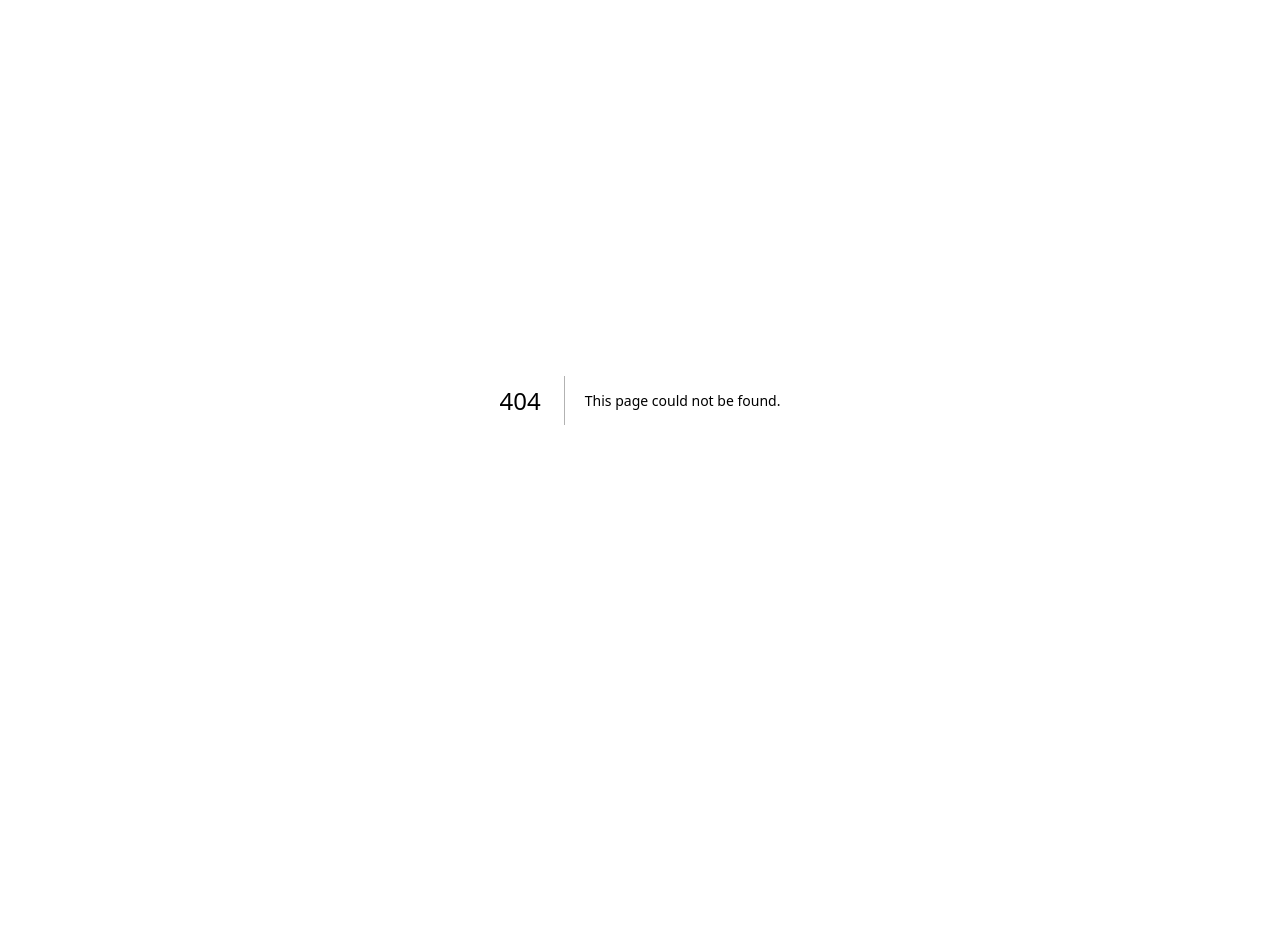
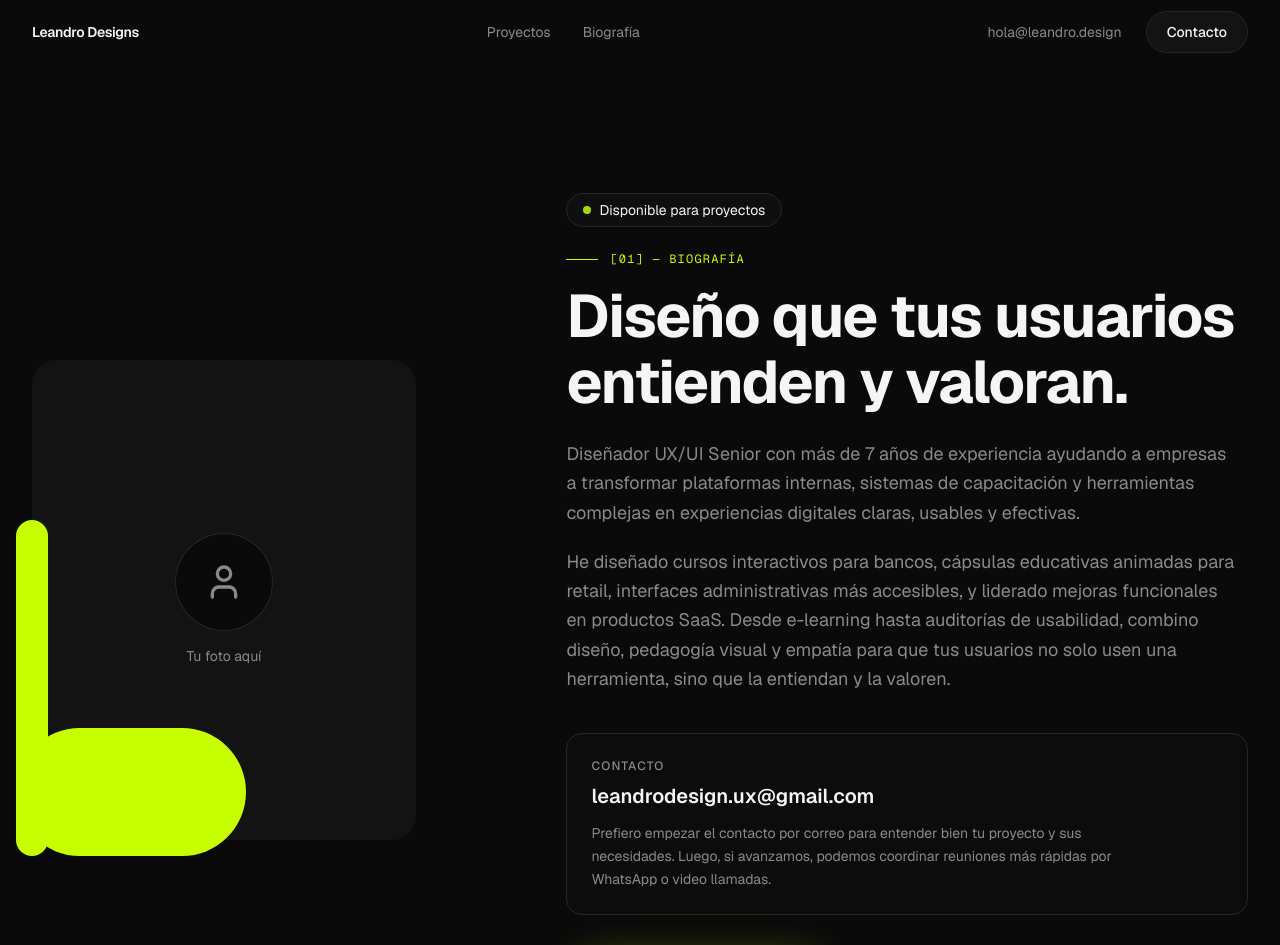
Before and after one commit to leandrodesignux-ux/Leandrobalbian, a Next.js app: page /biografia in a window 1280 px wide. Before the commit this address had no page. Shown: the top 945 px of the page. Before the commit the page ends 800 px from the top, so only its background shows below. Built offline with nearby package versions, Linux system fonts and the light colour scheme.

Commit message:
feat: add Biografia page with L-frame photo layout

```diff
--- /dev/null
+++ b/src/app/biografia/page.tsx
@@ -0,0 +1,21 @@
+import { Navbar } from "@/components/layout/Navbar";
+import { Footer } from "@/components/layout/Footer";
+import { BiografiaSection } from "@/components/sections/Biografia";
+
+export const metadata = {
+  title: "Biografía — Leandro Balbian",
+  description:
+    "Diseñador UX/UI Senior con más de 7 años de experiencia transformando plataformas complejas en experiencias claras.",
+};
+
+export default function BiografiaPage() {
+  return (
+    <>
+      <Navbar />
+      <main className="flex flex-1 flex-col">
+        <BiografiaSection />
+      </main>
+      <Footer />
+    </>
+  );
+}
--- a/src/components/layout/Navbar.tsx
+++ b/src/components/layout/Navbar.tsx
@@ -9,7 +9,7 @@ import Link from "next/link";
 
 const navLinks = [
   { label: "Proyectos", href: "#proyectos" },
-  { label: "Biografía", href: "#biografia" },
+  { label: "Biografía", href: "/biografia" },
 ];
 
 export function Navbar() {
--- /dev/null
+++ b/src/components/sections/Biografia.tsx
@@ -0,0 +1,162 @@
+"use client";
+
+import { Container } from "@/components/ui/Container";
+import { fadeUp, staggerContainer, viewportOnce } from "@/lib/motion";
+import { motion } from "framer-motion";
+import { ArrowUpRight, User } from "lucide-react";
+
+const drawLine = {
+  hidden: { scaleX: 0, originX: 0 },
+  visible: {
+    scaleX: 1,
+    transition: { duration: 0.8, ease: [0.16, 1, 0.3, 1] as const },
+  },
+};
+
+const drawVerticalLine = {
+  hidden: { scaleY: 0, originY: 1 },
+  visible: {
+    scaleY: 1,
+    transition: { duration: 0.8, delay: 0.15, ease: [0.16, 1, 0.3, 1] as const },
+  },
+};
+
+export function BiografiaSection() {
+  return (
+    <section className="relative flex flex-1 items-center py-24 md:py-32">
+      <Container>
+        <div className="grid items-center gap-12 lg:grid-cols-[2fr_3fr] lg:gap-20">
+          {/* Photo with L-frame */}
+          <motion.div
+            className="relative mx-auto w-full max-w-sm lg:mx-0"
+            initial="hidden"
+            whileInView="visible"
+            viewport={viewportOnce}
+          >
+            <motion.div
+              className="relative aspect-[4/5] overflow-hidden rounded-3xl bg-elevated"
+              initial={{ opacity: 0, scale: 0.96 }}
+              whileInView={{ opacity: 1, scale: 1 }}
+              viewport={viewportOnce}
+              transition={{ duration: 0.7, ease: [0.16, 1, 0.3, 1] }}
+            >
+              {/* Placeholder avatar */}
+              <div className="flex h-full w-full flex-col items-center justify-center gap-4 text-secondary">
+                <span className="flex h-24 w-24 items-center justify-center rounded-full bg-bg ring-1 ring-border">
+                  <User className="h-10 w-10" />
+                </span>
+                <span className="text-sm">Tu foto aquí</span>
+              </div>
+            </motion.div>
+
+            {/* L-frame */}
+            <motion.div
+              className="absolute -bottom-3 -left-3 h-24 w-[60%] rounded-full bg-accent md:-bottom-4 md:-left-4 md:h-32"
+              variants={drawLine}
+            />
+            <motion.div
+              className="absolute -bottom-3 -left-3 h-[70%] w-6 rounded-full bg-accent md:-bottom-4 md:-left-4 md:w-8"
+              variants={drawVerticalLine}
+            />
+          </motion.div>
+
+          {/* Text column */}
+          <motion.div
+            initial="hidden"
+            whileInView="visible"
+            viewport={viewportOnce}
+            variants={staggerContainer}
+          >
+            {/* Availability badge */}
+            <motion.div
+              variants={fadeUp}
+              className="mb-6 inline-flex items-center gap-2 rounded-full border border-border bg-elevated/60 px-4 py-1.5 text-sm text-primary"
+            >
+              <span className="h-2 w-2 animate-pulse rounded-full bg-accent" />
+              Disponible para proyectos
+            </motion.div>
+
+            {/* Label */}
+            <motion.div
+              variants={fadeUp}
+              className="mb-4 flex items-center gap-3"
+            >
+              <span className="h-px w-8 bg-accent" />
+              <span className="font-mono text-xs uppercase tracking-widest text-accent">
+                [01] — Biografía
+              </span>
+            </motion.div>
+
+            {/* Headline */}
+            <motion.h1
+              variants={fadeUp}
+              className="text-balance text-3xl font-bold leading-[1.1] tracking-tight text-primary sm:text-4xl md:text-5xl lg:text-6xl"
+            >
+              Diseño que tus usuarios entienden y valoran.
+            </motion.h1>
+
+            {/* Paragraphs */}
+            <motion.p
+              variants={fadeUp}
+              className="mt-6 max-w-2xl text-base leading-relaxed text-secondary md:text-lg"
+            >
+              Diseñador UX/UI Senior con más de 7 años de experiencia ayudando a
+              empresas a transformar plataformas internas, sistemas de
+              capacitación y herramientas complejas en experiencias digitales
+              claras, usables y efectivas.
+            </motion.p>
+
+            <motion.p
+              variants={fadeUp}
+              className="mt-5 max-w-2xl text-base leading-relaxed text-secondary md:text-lg"
+            >
+              He diseñado cursos interactivos para bancos, cápsulas educativas
+              animadas para retail, interfaces administrativas más accesibles, y
+              liderado mejoras funcionales en productos SaaS. Desde e-learning
+              hasta auditorías de usabilidad, combino diseño, pedagogía visual y
+              empatía para que tus usuarios no solo usen una herramienta, sino
+              que la entiendan y la valoren.
+            </motion.p>
+
+            {/* Contact block */}
+            <motion.div
+              variants={fadeUp}
+              className="mt-10 rounded-2xl border border-border bg-elevated/30 p-5 sm:p-6"
+            >
+              <p className="text-xs font-medium uppercase tracking-widest text-secondary">
+                Contacto
+              </p>
+              <a
+                href="mailto:leandrodesign.ux@gmail.com"
+                className="mt-2 block text-lg font-semibold text-primary transition-colors hover:text-accent sm:text-xl"
+              >
+                leandrodesign.ux@gmail.com
+              </a>
+              <p className="mt-3 max-w-xl text-sm leading-relaxed text-secondary">
+                Prefiero empezar el contacto por correo para entender bien tu
+                proyecto y sus necesidades. Luego, si avanzamos, podemos
+                coordinar reuniones más rápidas por WhatsApp o video llamadas.
+              </p>
+            </motion.div>
+
+            {/* CTA */}
+            <motion.a
+              variants={fadeUp}
+              href="https://forms.gle/uyrXzkoKfmhKomzMA"
+              target="_blank"
+              rel="noopener noreferrer"
+              className="group mt-8 inline-flex items-center gap-3 rounded-full bg-accent px-6 py-3.5 text-sm font-semibold text-bg shadow-[0_0_40px_-12px_rgba(200,255,0,0.35)] transition-all duration-300 hover:shadow-[0_0_60px_-12px_rgba(200,255,0,0.5)] sm:text-base"
+              whileHover={{ scale: 1.02 }}
+              whileTap={{ scale: 0.98 }}
+            >
+              Comenzar un proyecto
+              <span className="flex h-8 w-8 items-center justify-center rounded-full bg-bg text-accent transition-transform duration-300 group-hover:translate-x-0.5 group-hover:-translate-y-0.5">
+                <ArrowUpRight className="h-4 w-4" />
+              </span>
+            </motion.a>
+          </motion.div>
+        </div>
+      </Container>
+    </section>
+  );
+}
```
